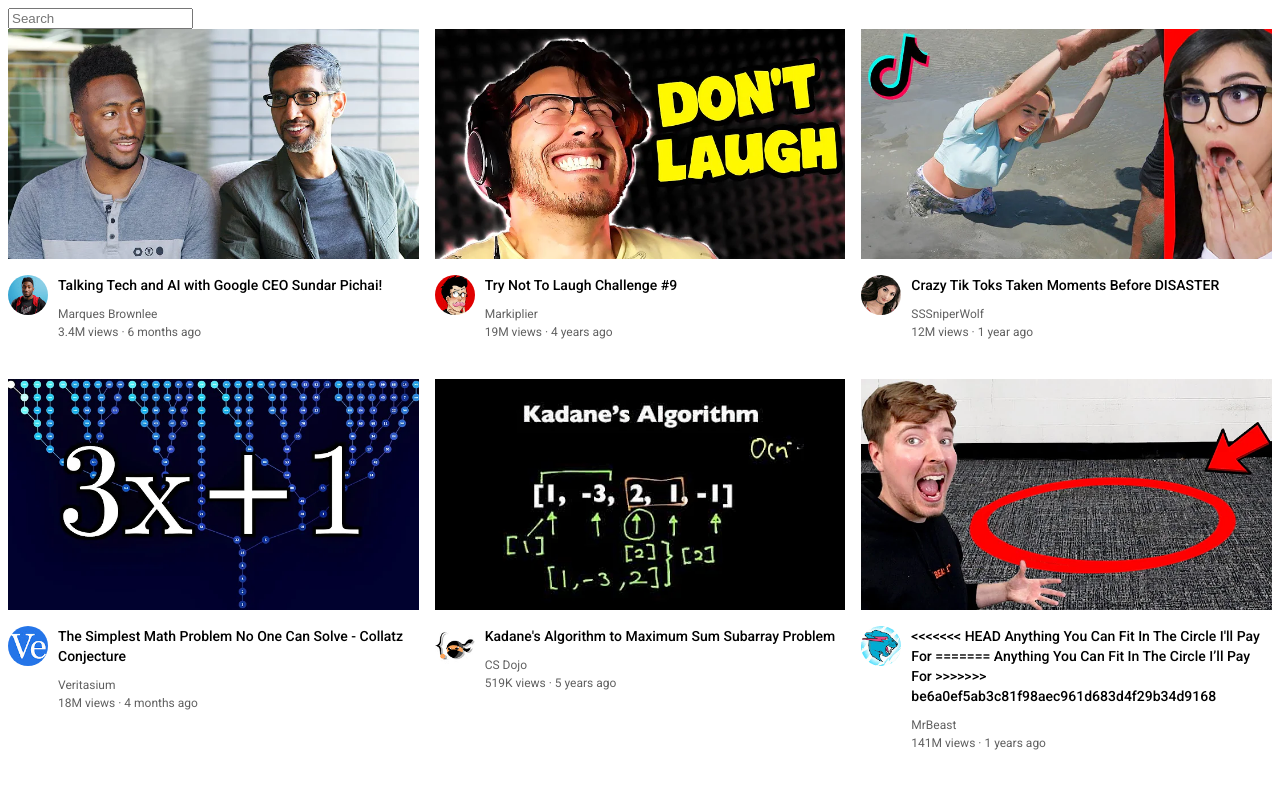
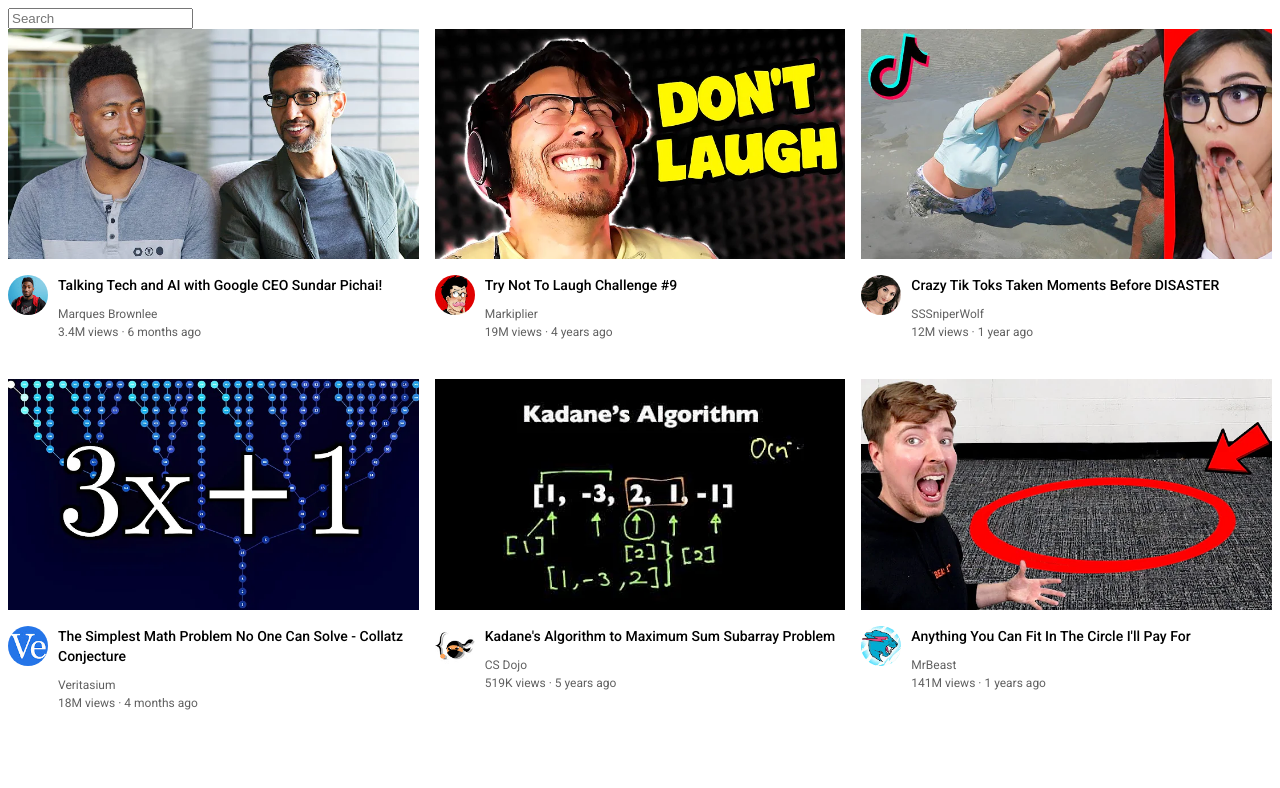
Before and after one commit to AdeebUP/HTML-AND-CSS, a plain HTML site: page youtube.html in a window 1280 px wide. Drawn offline with Linux system fonts and the light colour scheme.

Commit message:
error solve

```diff
--- a/youtube.html
+++ b/youtube.html
@@ -189,11 +189,7 @@
                 </div>
                 <div class="video-info">
                   <p class="video-title">
-<<<<<<< HEAD
                     Anything You Can Fit In The Circle I'll Pay For
-=======
-                    Anything You Can Fit In The Circle I’ll Pay For
->>>>>>> be6a0ef5ab3c81f98aec961d683d4f29b34d9168
                   </p>
                   <p class="video-author">
                     MrBeast
```
Also changed, not shown: grid.html (+0 -4 lines).
